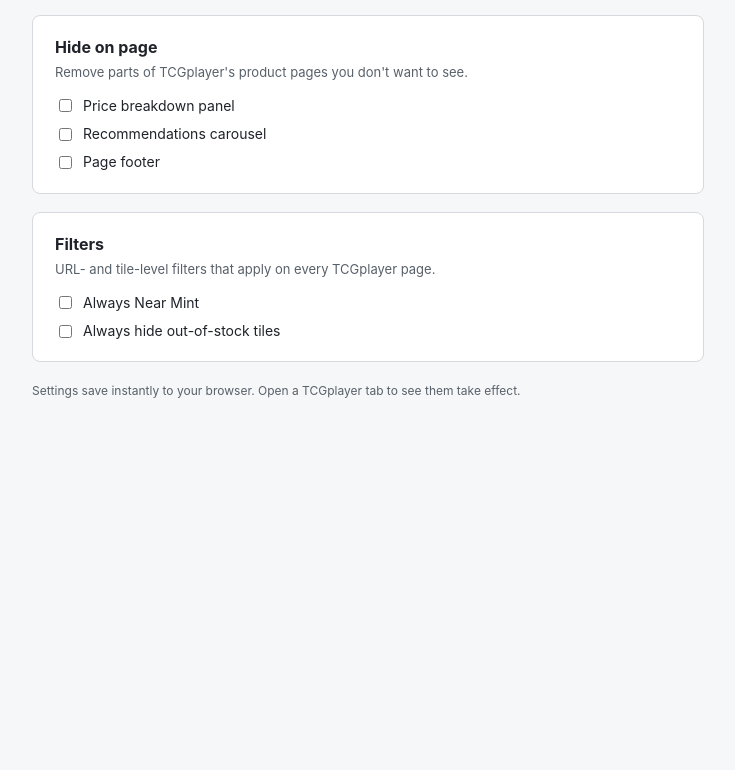
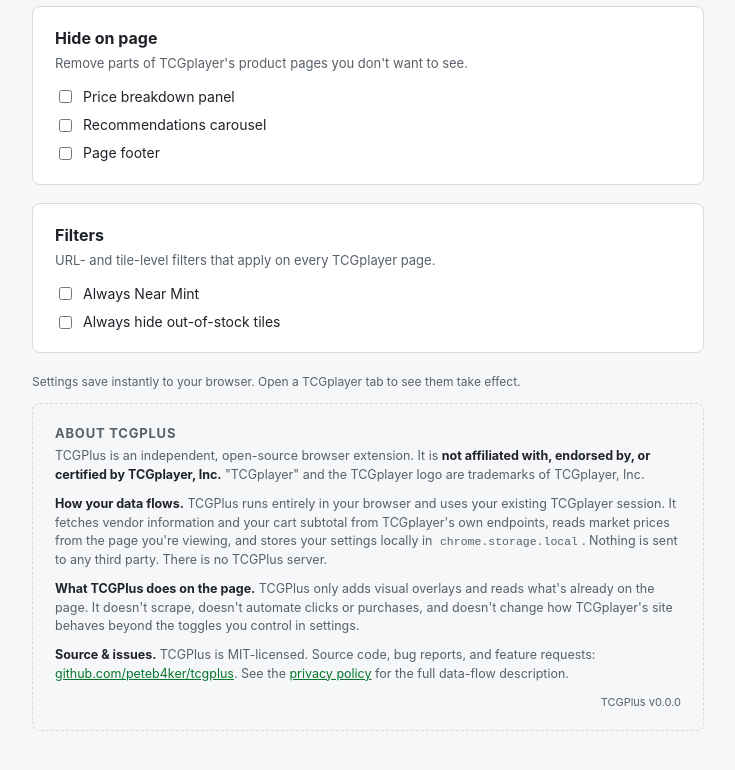
Before and after one commit to peteb4ker/tcgplus, a browser extension: page options/index.html in a window 1280 px wide. Shown: the part 626-1396 px from the top of the page, without its empty margins (272-1007 px from the left). Before the commit the page ends 1090 px from the top, so only its background shows below. Drawn offline with Linux system fonts and the light colour scheme.

Commit message:
feat: add About card and icon to the options page
Closes #18
Closes #21

Adds an About TCGPlus card at the bottom of the options page covering
the trademark non-affiliation, the data-flow story, what TCGPlus does
on the page, and the GitHub source link. Version label is filled in
at runtime from chrome.runtime.getManifest().version so it never goes
stale.

The middle paragraph swaps the original "Terms of Service may be
inconsistent with this extension" framing for a positive description
of what TCGPlus actually does (visual overlays, no scraping, no
automated clicks). OrderWand and similar TCGplayer-adjacent
extensions ship without ToS-warning copy and we don't need it either.
The same softened text replaces the original ToS paragraph in
docs/store/listing-description.md.

Also adds the extension icon to the page header (closes #21). Uses
icons/icon-128.png at 56x56 with rounded corners; doubles as a
visual link between the options page and the toolbar.

A new tools/render-options-screenshot.js loads the unpacked
extension into Chromium and captures the full options page so the
docs/images/options-page.png screenshot stays reproducible. The
README's settings-page image is regenerated by it and now shows the
icon header + About card.

```diff
--- a/options/index.html
+++ b/options/index.html
@@ -8,8 +8,11 @@
   <body>
     <main class="page">
       <header class="page__header">
-        <h1>TCGPlus</h1>
-        <p class="page__tagline">Settings</p>
+        <img class="page__icon" src="../icons/icon-128.png" alt="" width="56" height="56" />
+        <div class="page__title">
+          <h1>TCGPlus</h1>
+          <p class="page__tagline">Settings</p>
+        </div>
       </header>
 
       <section class="card">
@@ -49,6 +52,36 @@
         Settings save instantly to your browser. Open a TCGplayer tab to see them take effect.
         <span id="status" class="status" aria-live="polite"></span>
       </p>
+
+      <section class="card card--about" aria-labelledby="about-heading">
+        <h2 id="about-heading">About TCGPlus</h2>
+        <p>
+          TCGPlus is an independent, open-source browser extension. It is
+          <strong>not affiliated with, endorsed by, or certified by TCGplayer, Inc.</strong>
+          "TCGplayer" and the TCGplayer logo are trademarks of TCGplayer, Inc.
+        </p>
+        <p>
+          <strong>How your data flows.</strong> TCGPlus runs entirely in your browser and uses your existing TCGplayer
+          session. It fetches vendor information and your cart subtotal from TCGplayer's own endpoints, reads market
+          prices from the page you're viewing, and stores your settings locally in <code>chrome.storage.local</code>.
+          Nothing is sent to any third party. There is no TCGPlus server.
+        </p>
+        <p>
+          <strong>What TCGPlus does on the page.</strong> TCGPlus only adds visual overlays and reads what's already on
+          the page. It doesn't scrape, doesn't automate clicks or purchases, and doesn't change how TCGplayer's site
+          behaves beyond the toggles you control in settings.
+        </p>
+        <p>
+          <strong>Source &amp; issues.</strong> TCGPlus is MIT-licensed. Source code, bug reports, and feature requests:
+          <a href="https://github.com/peteb4ker/tcgplus" target="_blank" rel="noopener">github.com/peteb4ker/tcgplus</a
+          >. See the
+          <a href="https://github.com/peteb4ker/tcgplus/blob/main/docs/privacy.md" target="_blank" rel="noopener"
+            >privacy policy</a
+          >
+          for the full data-flow description.
+        </p>
+        <p class="page__version">TCGPlus v<span id="tcgplus-version">…</span></p>
+      </section>
     </main>
     <script src="../lib.js"></script>
     <script src="../storage.js"></script>
--- a/options/options.css
+++ b/options/options.css
@@ -31,13 +31,29 @@
 }
 
 .page__header {
+  display: flex;
+  align-items: center;
+  gap: 16px;
   margin-bottom: 24px;
 }
 
-.page__header h1 {
+.page__icon {
+  display: block;
+  width: 56px;
+  height: 56px;
+  border-radius: 12px;
+  flex-shrink: 0;
+}
+
+.page__title {
+  min-width: 0;
+}
+
+.page__title h1 {
   margin: 0;
   font-size: 28px;
   letter-spacing: -0.01em;
+  line-height: 1.05;
 }
 
 .page__tagline {
@@ -148,3 +164,42 @@
   transform: translateY(0);
   background: var(--tcgplus-accent-bg);
 }
+
+.card--about {
+  margin-top: 8px;
+  background: transparent;
+  border: 1px dashed var(--tcgplus-border);
+  color: var(--tcgplus-fg-muted);
+  font-size: 12.5px;
+  line-height: 1.5;
+}
+.card--about h2 {
+  font-size: 13px;
+  text-transform: uppercase;
+  letter-spacing: 0.06em;
+  color: var(--tcgplus-fg-muted);
+}
+.card--about p {
+  margin: 0 0 10px;
+}
+.card--about p:last-of-type {
+  margin-bottom: 0;
+}
+.card--about strong {
+  color: var(--tcgplus-fg);
+}
+.card--about a {
+  color: var(--tcgplus-accent);
+}
+.card--about code {
+  background: var(--tcgplus-bg);
+  padding: 0 4px;
+  border-radius: 3px;
+  font-size: 11.5px;
+}
+.page__version {
+  margin-top: 12px;
+  font-size: 11px;
+  text-align: right;
+  color: var(--tcgplus-fg-muted);
+}
--- a/options/options.js
+++ b/options/options.js
@@ -43,6 +43,16 @@
     statusTimer = window.setTimeout(() => {
       statusEl.classList.remove('status--visible');
     }, 1200);
+  }
+
+  // -- Version label ------------------------------------------------------
+  const versionEl = document.getElementById('tcgplus-version');
+  if (versionEl) {
+    try {
+      versionEl.textContent = chrome.runtime.getManifest().version;
+    } catch (_) {
+      versionEl.textContent = '?';
+    }
   }
 
   // -- Load + bind --------------------------------------------------------
```
Also changed, not shown: docs/store/listing-description.md (+1 -1 lines), tools/render-options-screenshot.js (added, +49 -0 lines), docs/images/options-page.png.
